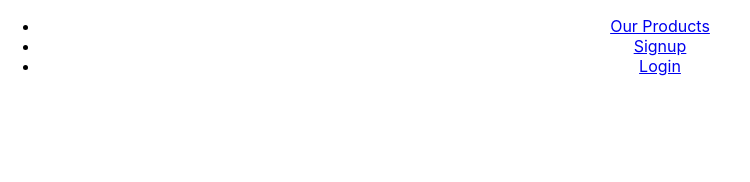
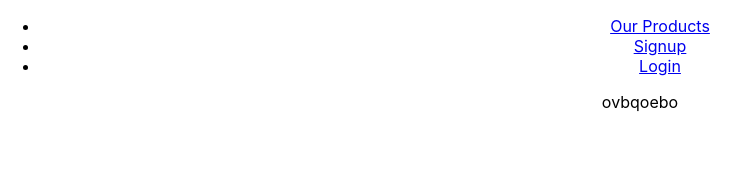
Before and after one commit to zachdive/Mint-Frontend, a React (Create React App) app: page /cart in a window 1280 px wide. Shown: the top 182 px of the page, without its empty margins (0-750 px from the left). Built offline with nearby package versions, Linux system fonts and the light colour scheme; no server answers.

Commit message:
passing user to my cart

```diff
--- a/src/App.js
+++ b/src/App.js
@@ -9,8 +9,11 @@ import { ToastContainer } from "react-toastify";
 import "react-toastify/dist/ReactToastify.css";
 import Signup from "./components/Signup";
 import Login from "./components/Login";
+import Cart from "./components/Cart"
 import { useState, useEffect } from "react";
 import axios from "axios";
+import { LoggedUserProvider } from "./context/loggedUser";
+import PrivateRoute from "./components/PrivateRoute";
 
 function App() {
   const [loggedInUser, setCurrentLoggedInUser] = useState("");
@@ -21,7 +24,7 @@ function App() {
         `${process.env.REACT_APP_SERVER_HOSTNAME}/isloggedin`,
         { withCredentials: true }
       );
-      if (response.data.username) {
+      if (response.data.email) {
         setCurrentLoggedInUser(response.data);
       }
     }
@@ -31,6 +34,7 @@ function App() {
   return (
     <div className="App">
       <ToastContainer />
+      <LoggedUserProvider value={loggedInUser}>
       <NavBar loggedInUser={loggedInUser} setCurrentLoggedInUser={setCurrentLoggedInUser} />
       <Switch>
         <Route exact path={["/", "/projects"]} component={ListProjects} />
@@ -44,7 +48,9 @@ function App() {
             return <Login setCurrentLoggedInUser={setCurrentLoggedInUser} />;
           }}
         />
+        <Route path="/cart" component={Cart} />
       </Switch>
+      </LoggedUserProvider>
     </div>
   );
 }
--- /dev/null
+++ b/src/components/Cart.js
@@ -0,0 +1,18 @@
+import React, { useContext } from "react";
+import { LoggedUserConsumer } from "../context/loggedUser";
+//populate with user
+//get user.cart
+//map user.cart
+
+function Cart({match}) {
+    const loggedInUser = useContext(LoggedUserConsumer);
+
+    return (
+        <>
+        {loggedInUser && <p>{loggedInUser.email}</p>}
+        <p>ovbqoebo</p>
+        </>
+    );
+}
+
+export default Cart;
--- a/src/components/NavBar.js
+++ b/src/components/NavBar.js
@@ -30,6 +30,11 @@ function NavBar({ loggedInUser, setCurrentLoggedInUser }) {
               Add a Product
             </NavLink>
           </li>
+          <li>
+            <NavLink activeStyle={{ color: "red" }} to="/cart">
+              My Cart
+            </NavLink>
+          </li>
         </ul>
       </nav>
     </>
--- /dev/null
+++ b/src/components/PrivateRoute.js
@@ -0,0 +1,14 @@
+import { useContext } from "react";
+import { Route, Redirect } from "react-router-dom";
+import { LoggedUserConsumer } from "../context/loggedUser";
+
+function PrivateRoute({ component, ...options }) {
+  const loggedInUser = useContext(LoggedUserConsumer);
+  return loggedInUser ? (
+    <Route {...options} component={component} />
+  ) : (
+    <Redirect to="/login" />
+  );
+}
+
+export default PrivateRoute;
--- /dev/null
+++ b/src/context/loggedUser.js
@@ -0,0 +1,6 @@
+import React from "react";
+
+const { Consumer, Provider} = React.createContext();
+
+export const LoggedUserConsumer = Consumer;
+export const LoggedUserProvider = Provider;
```
